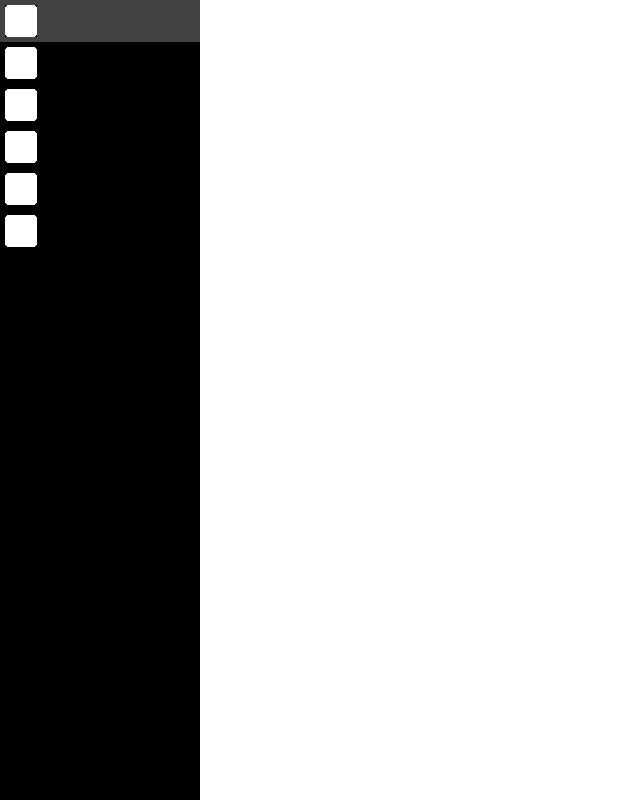
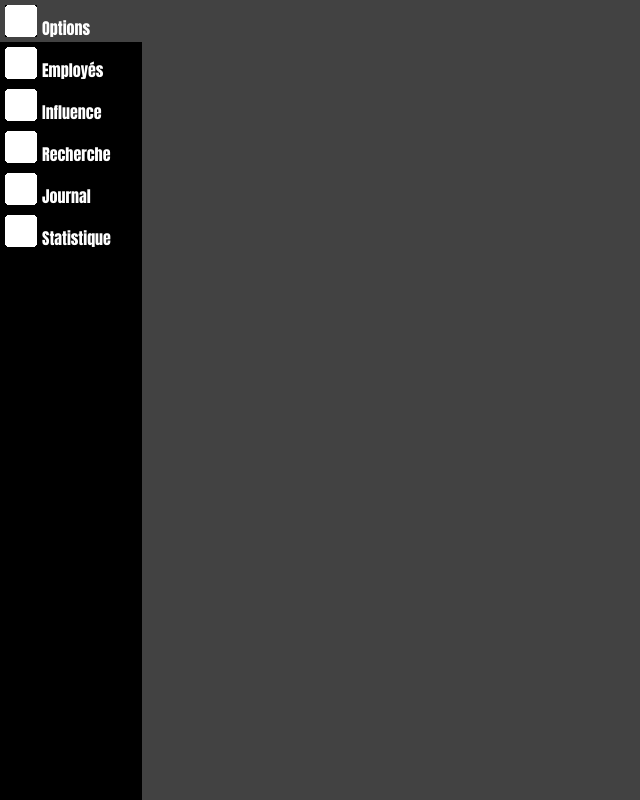
Before and after one commit to marcantoinem/StudioNova, a plain HTML site: page index.html in a window 1280 px wide. Shown: the whole page, without its empty margins (0-640 px from the left). Drawn offline with Linux system fonts and the light colour scheme.

Commit message:
Texte ajouté

```diff
--- a/index.html
+++ b/index.html
@@ -7,12 +7,12 @@
     </head>
     <body>
       <div id="sidepanel">
-        <a id="Options"><div class="sidebutton"><img src="test.png" alt="Options" class="ico"></div></a>
-        <a id="Options"><div class="sidebutton"><img src="test.png" alt="Options" class="ico"></div></a>
-        <a id="Options"><div class="sidebutton"><img src="test.png" alt="Options" class="ico"></div></a>
-        <a id="Options"><div class="sidebutton"><img src="test.png" alt="Options" class="ico"></div></a>
-        <a id="Options"><div class="sidebutton"><img src="test.png" alt="Options" class="ico"></div></a>
-        <a id="Options"><div class="sidebutton"><img src="test.png" alt="Options" class="ico"></div></a>
+        <a id="Options"><div class="sidebutton"><img src="test.png" alt="Options" class="sideico"><p class="sidetext">Options</p></div></a>
+        <a id="Employés"><div class="sidebutton"><img src="test.png" alt="Employés" class="sideico"><p class="sidetext">Employés</p></div></a>
+        <a id="Influence"><div class="sidebutton"><img src="test.png" alt="Influence" class="sideico"><p class="sidetext">Influence</p></div></a>
+        <a id="Recherche"><div class="sidebutton"><img src="test.png" alt="Recherche" class="sideico"><p class="sidetext">Recherche</p></div></a>
+        <a id="Journal"><div class="sidebutton"><img src="test.png" alt="Journal" class="sideico"><p class="sidetext">Journal</p></div></a>
+        <a id="Statistique"><div class="sidebutton"><img src="test.png" alt="Statistique" class="sideico"><p class="sidetext">Statistique</p></div></a>
       </div>
     </body>
 </html>
--- a/style.css
+++ b/style.css
@@ -5,13 +5,14 @@
   top:0px;
   width:42px;
   height:100%;
-  transition: width 0.5s;
+  transition: width 0.2s;
 }
 #sidepanel:hover {
-  width: 200px;
+  width: 142px;
 }
 .sidebutton {
-  display: block;
+  display: flex;
+  margin: auto;
   width: 100%;
   height: 42px;
 }
@@ -19,8 +20,20 @@
   width: 100%;
   background: #424242;
 }
-.ico {
+.sideico {
   width:32px;
   height:32px;
   padding: 5px;
 }
+.sidetext {
+  color: #ffffff;
+  font-family: Impact, Charcoal, sans-serif;
+  text-align: center;
+  display: none;
+}
+#sidepanel:hover .sidebutton .sidetext{
+  display: inline;
+}
+body{
+  background: #424242;
+}
```
